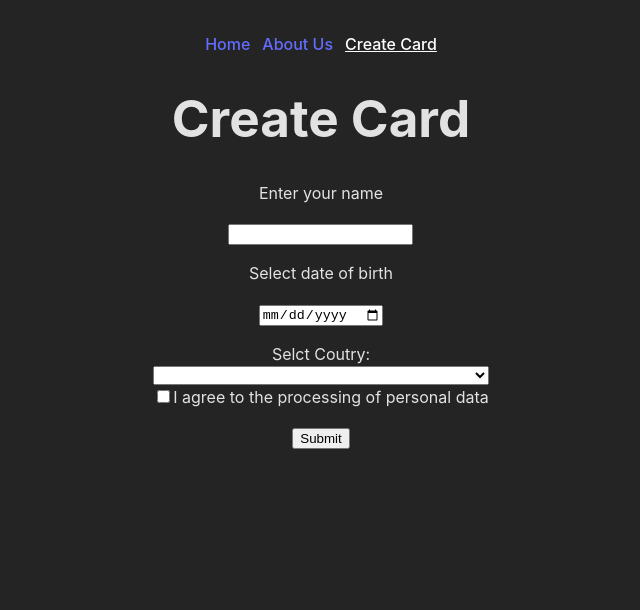
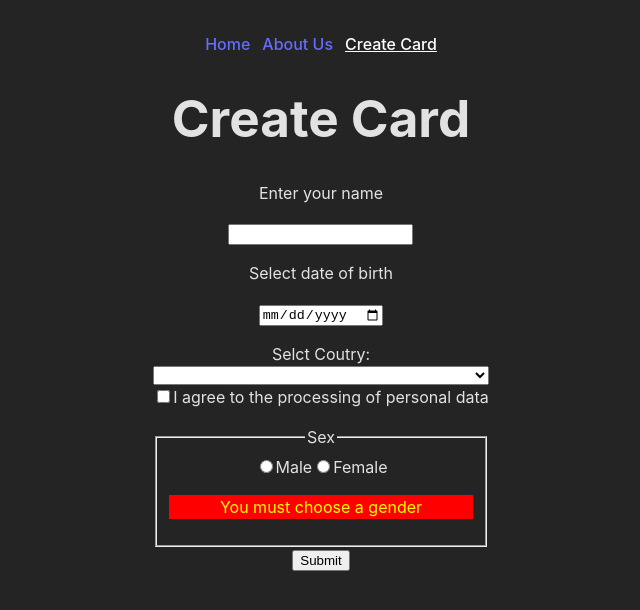
Before and after one commit to Gangeya/react-2023-Q1, a React (Vite) app: page /createcard in a window 1280 px wide. Shown: the top 610 px of the page, without its empty margins (319-959 px from the left). Built offline with nearby package versions, Linux system fonts and the light colour scheme.

Commit message:
feat: implement radio

```diff
--- a/src/components/InputCheckBox.tsx
+++ b/src/components/InputCheckBox.tsx
@@ -15,7 +15,6 @@ export class InputCheckBox extends React.Component<Record<string, unknown>, TChe
   }
 
   checkCheckBox(value: boolean) {
-    console.log(value);
     if (!value) {
       this.setState({
         isValid: false,
--- /dev/null
+++ b/src/components/InputRadio.tsx
@@ -0,0 +1,46 @@
+import React, { RefObject } from 'react';
+import { CustomError } from '../components/Error';
+import { TCheckBoxState } from '../types';
+
+export class InputRadio extends React.Component<Record<string, unknown>, TCheckBoxState> {
+  radio1: RefObject<HTMLInputElement>
+  radio2: RefObject<HTMLInputElement>
+
+  constructor(props: never) {
+    super(props);
+
+    this.radio1 = React.createRef();
+    this.radio2 = React.createRef();
+
+    this.state = {
+      isValid: false,
+      error: 'You must choose a gender',
+
+    }
+  }
+
+  checkRadio([...arr]: HTMLInputElement[]) {
+    console.log(arr[0].checked, arr[1].checked);
+    const radioValue = arr.find(el => el.checked === true)?.value;
+
+    if (radioValue) {
+      this.setState({
+        isValid: true,
+      })
+    }
+  }
+  render() {
+    return (
+      <fieldset>
+        <legend>Sex</legend>
+        <label htmlFor="sex">
+          <input type="radio" name="sex" value="male" ref={this.radio1} />
+          Male</label>
+        <label htmlFor="sex">
+          <input type="radio" name="sex" value="female" ref={this.radio2} />
+          Female</label>
+        {!this.state.isValid && <CustomError message={this.state.error} />}
+      </fieldset>
+    );
+  }
+}
--- a/src/pages/createcard.tsx
+++ b/src/pages/createcard.tsx
@@ -3,12 +3,14 @@ import { InputDate } from '../components/InputDate';
 import { TextInput } from '../components/TextItput';
 import { Select } from '../components/select';
 import { InputCheckBox } from '../components/InputCheckBox';
+import { InputRadio } from '../components/InputRadio';
 
 export class FormCreateCard extends React.Component {
   inputName: RefObject<TextInput>;
   inputDate: RefObject<InputDate>;
   inputSelect: RefObject<Select>;
   inputCheckBox: RefObject<InputCheckBox>;
+  inputRadio: RefObject<InputRadio>;
 
   constructor(props: never) {
     super(props);
@@ -22,6 +24,7 @@ export class FormCreateCard extends React.Component {
     this.inputDate = React.createRef();
     this.inputSelect = React.createRef();
     this.inputCheckBox = React.createRef();
+    this.inputRadio = React.createRef();
     this.checkForm = this.checkForm.bind(this);
   }
 
@@ -37,6 +40,10 @@ export class FormCreateCard extends React.Component {
 
     const checkBox = this.inputCheckBox.current!.checkInput.current!.checked;
     this.inputCheckBox.current?.checkCheckBox(checkBox);
+
+    const radio1 = this.inputRadio.current?.radio1.current;
+    const radio2 = this.inputRadio.current?.radio2.current;
+    this.inputRadio.current?.checkRadio([radio1, radio2]);
   }
   render() {
     return (
@@ -48,6 +55,7 @@ export class FormCreateCard extends React.Component {
             <InputDate ref={this.inputDate} />
             <Select ref={this.inputSelect} />
             <InputCheckBox ref={this.inputCheckBox} />
+            <InputRadio ref={this.inputRadio} />
             <input type="button" value="Submit" onClick={this.checkForm} />
           </div>
         </form>
```
